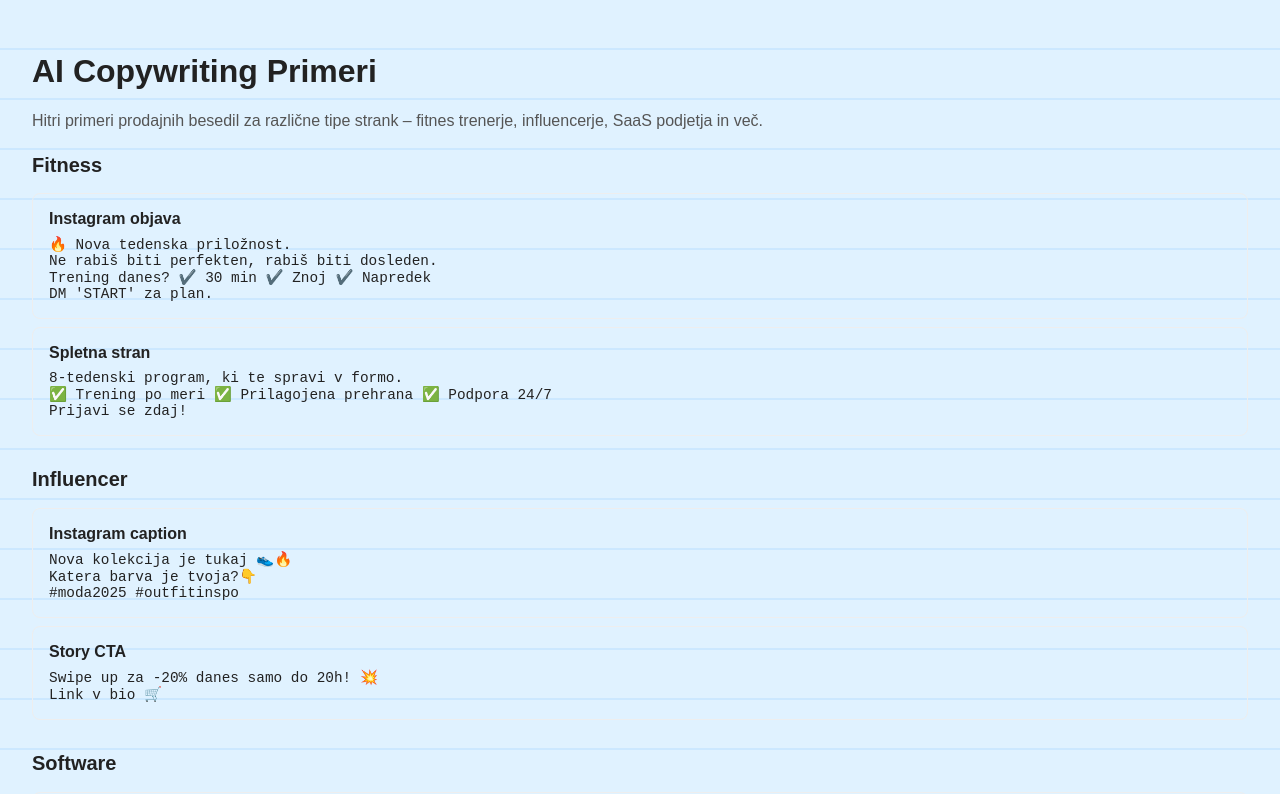
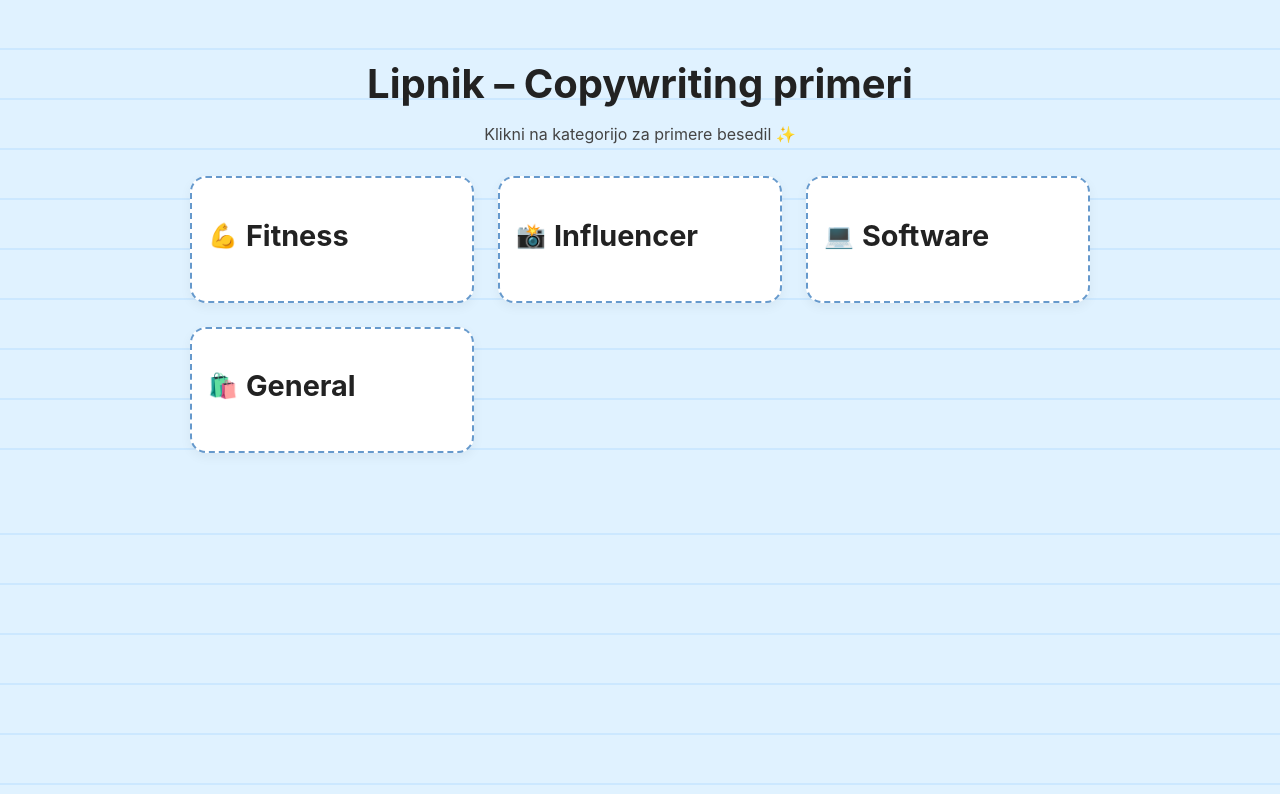
Before and after one commit to Lipnoxy/mycopywriting, a Next.js app: page / in a window 1280 px wide. Shown: the top 794 px of the page. Built offline with nearby package versions, Linux system fonts and the light colour scheme.

Commit message:
Update index.js

```diff
--- a/pages/index.js
+++ b/pages/index.js
@@ -1,4 +1,5 @@
-import React from "react";
+import React, { useState } from "react";
+import "../styles/globals.css";
 
 const examples = {
   fitness: [
@@ -51,24 +52,46 @@ const examples = {
   ]
 };
 
+const categoryEmojis = {
+  fitness: "💪",
+  influencer: "📸",
+  software: "💻",
+  general: "🛍️"
+};
+
 export default function Home() {
+  const [expanded, setExpanded] = useState(null);
+
   return (
-    <div style={{ padding: '2rem', fontFamily: 'sans-serif' }}>
-      <h1 style={{ fontSize: '2rem', fontWeight: 'bold' }}>AI Copywriting Primeri</h1>
-      <p style={{ marginBottom: '1.5rem', color: '#555' }}>
-        Hitri primeri prodajnih besedil za različne tipe strank – fitnes trenerje, influencerje, SaaS podjetja in več.
+    <div className="page-container">
+      <h1 className="title">Lipnik – Copywriting primeri</h1>
+      <p className="subtitle">
+        Klikni na kategorijo za primere besedil ✨
       </p>
+      <div className="grid">
         {Object.entries(examples).map(([key, items]) => (
-        <div key={key} style={{ marginBottom: '2rem' }}>
-          <h2 style={{ fontSize: '1.25rem', textTransform: 'capitalize' }}>{key}</h2>
+          <div
+            key={key}
+            className="card"
+            onClick={() => setExpanded(expanded === key ? null : key)}
+          >
+            <div className="card-header">
+              <span className="emoji">{categoryEmojis[key]}</span>
+              <h2>{key}</h2>
+            </div>
+            {expanded === key && (
+              <div className="card-content">
                 {items.map((item, idx) => (
-            <div key={idx} style={{ marginTop: '0.5rem', padding: '1rem', border: '1px solid #eee', borderRadius: '8px' }}>
+                  <div key={idx} className="example">
                     <strong>{item.title}</strong>
-              <pre style={{ whiteSpace: 'pre-wrap', fontSize: '0.9rem', marginTop: '0.5rem' }}>{item.content}</pre>
+                    <pre>{item.content}</pre>
                   </div>
                 ))}
               </div>
+            )}
+          </div>
         ))}
+      </div>
     </div>
   );
 }
```
Lines whose indentation alone changed are shown as unchanged.
